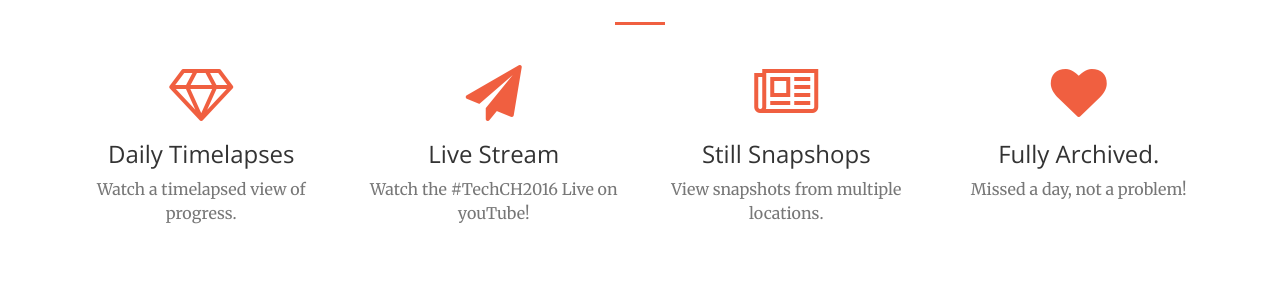
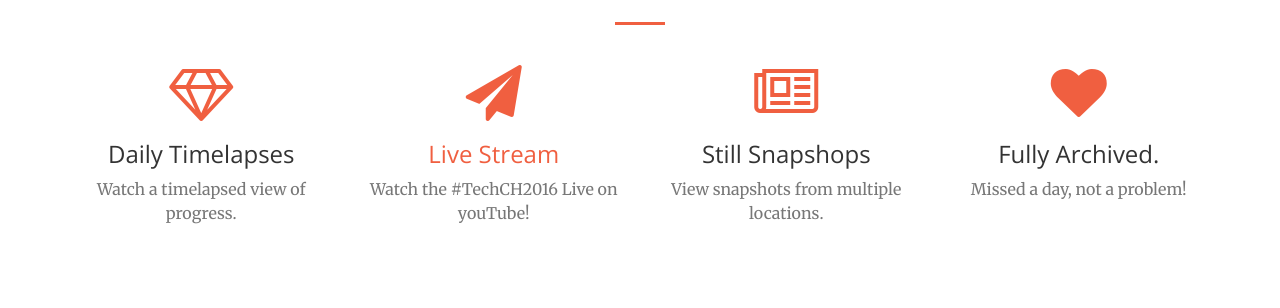
Before and after one commit to ibains007/lifeofpi, a website: page index.html in a window 1280 px wide. Shown: the part 1301-1609 px from the top of the page. Drawn offline with nearby package versions, Linux system fonts and the light colour scheme.

Commit message:
Added youtube link

```diff
--- a/index.html
+++ b/index.html
@@ -117,7 +117,7 @@
                 <div class="col-lg-3 col-md-6 text-center">
                     <div class="service-box">
                         <i class="fa fa-4x fa-paper-plane text-primary sr-icons"></i>
-                        <h3>Live Stream</h3>
+                        <h3><a href="https://www.youtube.com/watch?v=GQMPN1RTfGA">Live Stream </a></h3>
                         <p class="text-muted">Watch the #TechCH2016 Live on youTube!</a></p>
                     </div>
                 </div>
```
Also changed, not shown: 1 other file.
